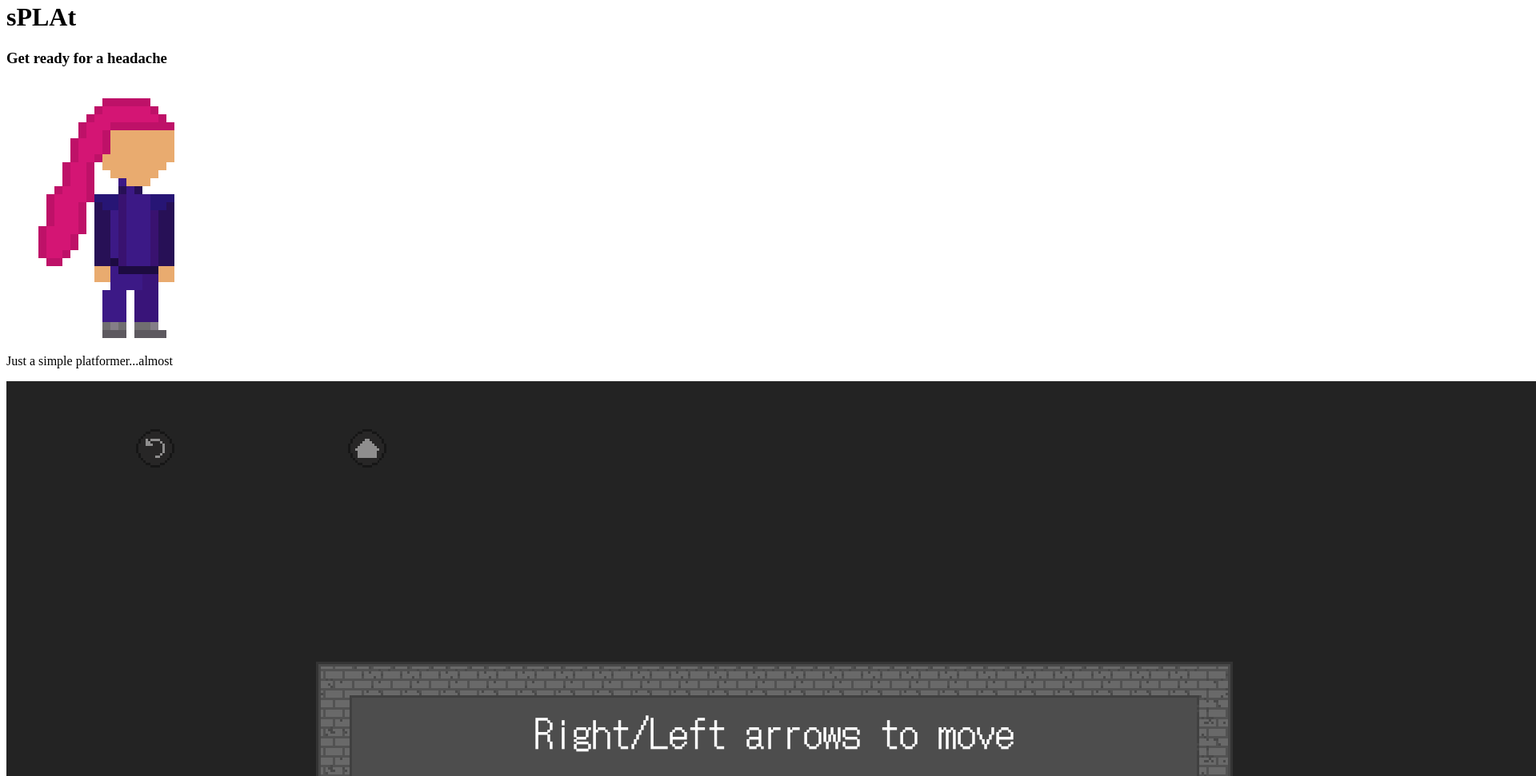
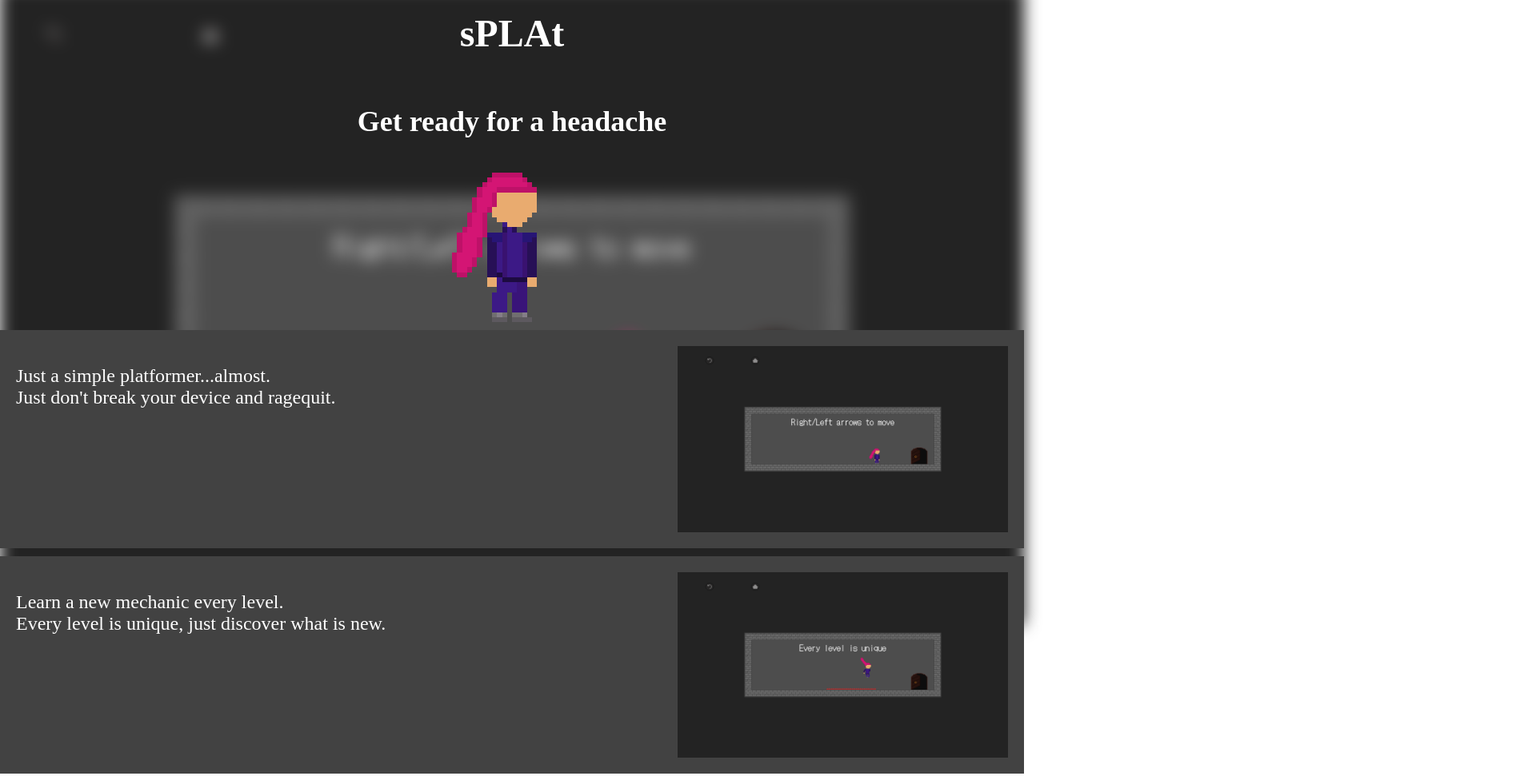
Before and after one commit to KDB-Mix/sPLAT-Website, a plain HTML site: page index.html in a window 1280 px wide. Shown: the part 18-989 px from the top of the page at 80% size, 1920 px wide, since content can reach past the window. Drawn offline with Linux system fonts and the light colour scheme.

Commit message:
added some styling and more text

```diff
--- a/index.html
+++ b/index.html
@@ -7,22 +7,23 @@
         <meta name="viewport" content="width=device-width, initial-scale=1">
     </head>
     <body>
+        <div id="bg"></div>
         <header>
             <h1>sPLAt</h1>
-            <h3>Get ready for a headache</h3>
-            <img src="src/assets/favicon.svg" alt="Game's logo">
+            <h2>Get ready for a headache</h3>
+            <img src="src/assets/favicon.svg" alt="Game's logo" />
         </header>
         <main>
             <div class="seection">
-                <p>Just a simple platformer...almost</p>
+                <p>Just a simple platformer...almost. <br>Just don't break your device and ragequit.</p>
                 <img src="src/assets/Screenshot1.png" alt="a screenshot form the game">
             </div>
             <div class="seection">
-                <p>Learn a new mechanic every level</p>
+                <p>Learn a new mechanic every level. <br>Every level is unique, just discover what is new.</p>
                 <img src="src/assets/Screenshot2.png" alt="a screenshot form the game">
             </div>
             <div class="seection">
-                <p>It can get weird</p>
+                <p>It can get weird. <br>As I said, 🌟<b>Unique</b>🌟</p>
                 <img src="src/assets/Screenshot3.png" alt="a screenshot form the game">
             </div>
         </main>
--- a/src/style.css
+++ b/src/style.css
@@ -0,0 +1,51 @@
+body{
+    margin: 0;
+    padding: 0;
+    color: white;
+    font-size: 1.5rem;
+}
+#bg{
+    background-image: url("assets/Screenshot1.png");
+    filter: blur(10px);
+    -webkit-filter: blur(10px);
+    background-position: center;
+    background-size: cover;
+    z-index: -100;
+    min-width: 100%;
+    min-height: 100%;
+    position: fixed;
+}
+header{
+    display: flex;
+    flex-direction: column;
+    align-items: center;
+    text-align: center;
+}
+header img{ /*logo*/
+    width: 200px;
+}
+.seection{
+    display: grid;
+    grid-template-columns: 1fr .5fr;
+    grid-template-areas: 'a b';
+    margin: 10px 0;
+    padding: 20px;
+    background-color: #424242;
+}
+.seection p{
+    grid-area: a;
+}
+.seection img{
+    width: 100%;
+    grid-area: b;
+    transition: transform .3s ease-in-out;
+}
+.seection img:hover{
+    transform: translateX(-40%) scale(1.7);
+}
+@media (max-width:700px){
+    .seection{
+        font-size: 1rem;
+        grid-template-columns: 1fr 1fr;
+    }
+}
```
